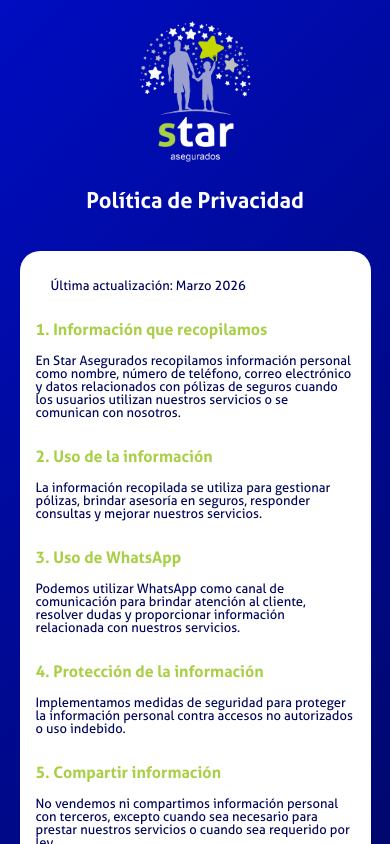
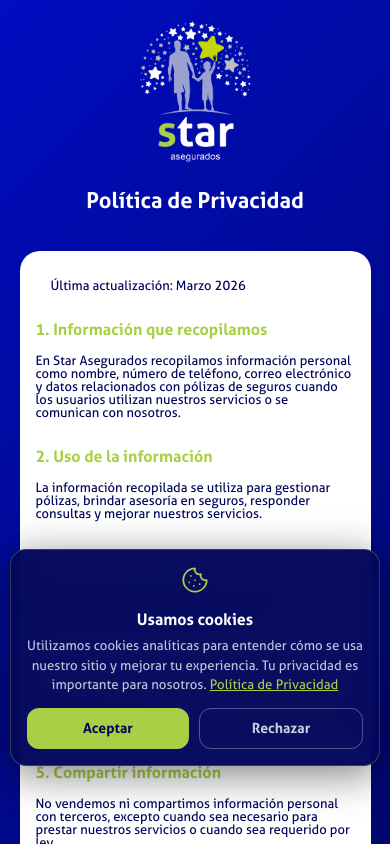
Before and after one commit to caopdecode/StarAseguradosWebV2, a React (Vite) app: page /privacy-policy in a window 390 px wide. Shown: the top 844 px of the page. Built offline with nearby package versions, Linux system fonts and the light colour scheme.

Commit message:
Cookies Message, and Visits Counter implemented

```diff
--- a/index.html
+++ b/index.html
@@ -7,8 +7,13 @@
   <script>
     window.dataLayer = window.dataLayer || [];
     function gtag() { dataLayer.push(arguments); }
+    /* Consent mode v2: analytics bloqueado hasta que el usuario acepte */
+    gtag('consent', 'default', {
+      analytics_storage: 'denied',
+      ad_storage: 'denied',
+      wait_for_update: 500
+    });
     gtag('js', new Date());
-
     gtag('config', 'G-G2H6SSW4MQ');
   </script>
   <meta charset="UTF-8" />
--- a/src/App.css
+++ b/src/App.css
@@ -1211,11 +1211,112 @@ body {
 .footer-bottom {
   background: #121212;
   color: white;
-  padding: 15px 0;
+  padding: 15px;
   font-size: 0.9rem;
-}
-.footer-bottom span {
+  display: flex;
+  align-items: center;
+  justify-content: center;
+  position: relative;
+}
+.footer-bottom-main {
+  text-align: center;
+}
+.footer-bottom-main span {
   font-weight: 600;
+}
+.footer-visit-counter {
+  position: absolute;
+  left: 16px;
+  display: flex;
+  align-items: center;
+  gap: 5px;
+  color: rgba(255, 255, 255, 0.45);
+  font-size: 0.78rem;
+}
+
+/* === COOKIE BANNER === */
+.cookie-banner {
+  position: fixed;
+  bottom: 24px;
+  left: 50%;
+  transform: translateX(-50%);
+  width: 90%;
+  max-width: 720px;
+  background: rgba(0, 6, 91, 0.97);
+  backdrop-filter: blur(20px);
+  border: 1px solid rgba(168, 207, 69, 0.25);
+  border-radius: 20px;
+  padding: 20px 24px;
+  z-index: 1100;
+  box-shadow: 0 8px 40px rgba(0, 0, 0, 0.5);
+  animation: cookieFadeIn 0.35s ease;
+}
+@keyframes cookieFadeIn {
+  from { opacity: 0; transform: translateX(-50%) translateY(12px); }
+  to   { opacity: 1; transform: translateX(-50%) translateY(0); }
+}
+.cookie-banner-content {
+  display: flex;
+  align-items: center;
+  gap: 18px;
+}
+.cookie-icon-svg {
+  color: #A8CF45;
+  flex-shrink: 0;
+}
+.cookie-text {
+  flex: 1;
+}
+.cookie-title {
+  font-weight: 700;
+  color: white;
+  margin: 0 0 4px 0;
+  font-size: 1rem;
+}
+.cookie-desc {
+  color: rgba(255, 255, 255, 0.75);
+  font-size: 0.83rem;
+  margin: 0;
+  line-height: 1.45;
+}
+.cookie-link {
+  color: #A8CF45;
+  text-decoration: underline;
+}
+.cookie-link:hover {
+  color: #c4e85a;
+}
+.cookie-actions {
+  display: flex;
+  gap: 10px;
+  flex-shrink: 0;
+}
+.cookie-btn {
+  padding: 10px 22px;
+  border-radius: 12px;
+  font-size: 0.88rem;
+  font-weight: 700;
+  cursor: pointer;
+  font-family: "Aller", system-ui, sans-serif;
+  transition: 0.2s;
+  white-space: nowrap;
+}
+.cookie-accept {
+  background: #A8CF45;
+  color: #00065B;
+  border: none;
+}
+.cookie-accept:hover {
+  background: #bde055;
+}
+.cookie-reject {
+  background: transparent;
+  color: rgba(255, 255, 255, 0.8);
+  border: 1px solid rgba(255, 255, 255, 0.3);
+}
+.cookie-reject:hover {
+  border-color: rgba(255, 255, 255, 0.7);
+  color: white;
 }
 
 /* === ACCORDION SERVICES === */
@@ -1704,7 +1805,49 @@ body {
 
   .footer-bottom {
     font-size: 0.75rem;
-    padding: 10px;
+    padding: 12px 12px 120px 12px; /* 120px = clearance para el navbar fijo en la parte inferior */
+    flex-direction: column;
+    justify-content: flex-start;
+    gap: 6px;
+  }
+
+  .footer-visit-counter {
+    position: static;
+    justify-content: center;
+    font-size: 0.73rem;
+    margin-bottom: 2px;
+  }
+
+  /* === COOKIE BANNER MOBILE === */
+  .cookie-banner {
+    bottom: 78px; /* por encima del navbar inferior */
+    left: 10px;
+    right: 10px;
+    width: auto;
+    transform: none;
+    padding: 16px;
+    border-radius: 16px;
+  }
+
+  @keyframes cookieFadeIn {
+    from { opacity: 0; transform: translateY(12px); }
+    to   { opacity: 1; transform: translateY(0); }
+  }
+
+  .cookie-banner-content {
+    flex-direction: column;
+    gap: 14px;
+    text-align: center;
+  }
+
+  .cookie-actions {
+    width: 100%;
+    justify-content: center;
+  }
+
+  .cookie-btn {
+    flex: 1;
+    padding: 11px 14px;
   }
 
      .privacyTitle h1{
--- a/src/App.jsx
+++ b/src/App.jsx
@@ -10,6 +10,7 @@ import PrivacyPolicy from "./components/PrivacyPolicy";
 import WhatsAppFloat from "./components/WhatsAppFloat";
 import ConfianzaRapida from "./components/ConfianzaRapida";
 import Proceso from "./components/Proceso";
+import CookieBanner from "./components/CookieBanner";
 import './App.css'
 import "./fonts.css";
 
@@ -33,6 +34,7 @@ function Home() {
 function App() {
   return (
     <Router>
+      <CookieBanner />
       <Routes>
 
         <Route path="/" element={<Home />} />
--- /dev/null
+++ b/src/components/CookieBanner.jsx
@@ -0,0 +1,73 @@
+import { useState, useEffect } from "react";
+import { Cookie } from "lucide-react";
+import "../App.css";
+
+const CONSENT_KEY = "star-cookie-consent";
+
+const CookieBanner = () => {
+  const [visible, setVisible] = useState(false);
+
+  useEffect(() => {
+    const consent = localStorage.getItem(CONSENT_KEY);
+    if (consent === "accepted") {
+      grantAnalytics();
+    } else if (!consent) {
+      setVisible(true);
+    }
+  }, []);
+
+  const grantAnalytics = () => {
+    if (typeof window.gtag === "function") {
+      window.gtag("consent", "update", {
+        analytics_storage: "granted",
+        ad_storage: "granted",
+      });
+    }
+  };
+
+  const handleAccept = () => {
+    localStorage.setItem(CONSENT_KEY, "accepted");
+    grantAnalytics();
+    setVisible(false);
+  };
+
+  const handleReject = () => {
+    localStorage.setItem(CONSENT_KEY, "rejected");
+    setVisible(false);
+  };
+
+  if (!visible) return null;
+
+  return (
+    <div className="cookie-banner" role="dialog" aria-label="Aviso de cookies">
+      <div className="cookie-banner-content">
+        <Cookie className="cookie-icon-svg" size={28} strokeWidth={1.5} />
+        <div className="cookie-text">
+          <p className="cookie-title">Usamos cookies</p>
+          <p className="cookie-desc">
+            Utilizamos cookies analíticas para entender cómo se usa nuestro sitio y mejorar tu
+            experiencia. Tu privacidad es importante para nosotros.{" "}
+            <a
+              href="/privacy-policy"
+              target="_blank"
+              rel="noopener noreferrer"
+              className="cookie-link"
+            >
+              Política de Privacidad
+            </a>
+          </p>
+        </div>
+        <div className="cookie-actions">
+          <button className="cookie-btn cookie-accept" onClick={handleAccept}>
+            Aceptar
+          </button>
+          <button className="cookie-btn cookie-reject" onClick={handleReject}>
+            Rechazar
+          </button>
+        </div>
+      </div>
+    </div>
+  );
+};
+
+export default CookieBanner;
--- a/src/components/Footer.jsx
+++ b/src/components/Footer.jsx
@@ -1,9 +1,44 @@
-import React from "react";
+import React, { useState, useEffect } from "react";
 import "../App.css";
 import logo from "../assets/IMGs/StarLogo.png";
 import instagramIcon from "../assets/navicons/InstagramIcon.svg";
+import { Users } from "lucide-react";
+
+const fetchVisitCount = async (isFirstVisit) => {
+  const endpoints = isFirstVisit
+    ? [
+        { url: "https://api.counterapi.dev/v1/starasegurados/visits/up",   parse: (d) => d.count ?? d.value },
+        { url: "https://api.countapi.xyz/hit/starasegurados.com/visits",   parse: (d) => d.value },
+      ]
+    : [
+        { url: "https://api.counterapi.dev/v1/starasegurados/visits",      parse: (d) => d.count ?? d.value },
+        { url: "https://api.countapi.xyz/get/starasegurados.com/visits",   parse: (d) => d.value },
+      ];
+
+  for (const { url, parse } of endpoints) {
+    try {
+      const res = await fetch(url);
+      if (!res.ok) continue;
+      const data = await res.json();
+      const count = parse(data);
+      if (typeof count === "number" && !isNaN(count)) return count;
+    } catch {}
+  }
+  return null;
+};
 
 const Footer = () => {
+  const [visitCount, setVisitCount] = useState(null);
+
+  useEffect(() => {
+    const isFirstVisit = !sessionStorage.getItem("visit-counted");
+    if (isFirstVisit) sessionStorage.setItem("visit-counted", "true");
+
+    fetchVisitCount(isFirstVisit).then((count) => {
+      if (count !== null) setVisitCount(count);
+    });
+  }, []);
+
   return (
     <footer className="footer">
       <div className="footer-top">
@@ -20,7 +55,14 @@ const Footer = () => {
         </div>
       </div>
       <div className="footer-bottom">
-        © 2025 Star Asegurados Ltda. Todos los derechos reservados. <br />
+        {visitCount !== null && (
+          <div className="footer-visit-counter">
+            <Users size={13} strokeWidth={1.8} />
+            <span>{visitCount.toLocaleString("es-CO")}</span>
+          </div>
+        )}
+        <div className="footer-bottom-main">
+          © 2026 Star Asegurados Ltda. Todos los derechos reservados. <br />
           <a
             href="/privacy-policy"
             target="_blank"
@@ -29,7 +71,8 @@ const Footer = () => {
           >
             Política de Privacidad
           </a>
-         <br />Sitio web diseñado por <span><a href="https://www.caopdecode.com" target="_blank">caopdecode</a>.</span>
+          <br />Sitio web diseñado por <span><a href="https://www.caopdecode.com" target="_blank">CaopDecode</a>.</span>
+        </div>
       </div>
     </footer>
   );
```
Also changed, not shown: 1 other file (tests, documents, lock files or other folders). Lines whose indentation alone changed are shown as unchanged.
